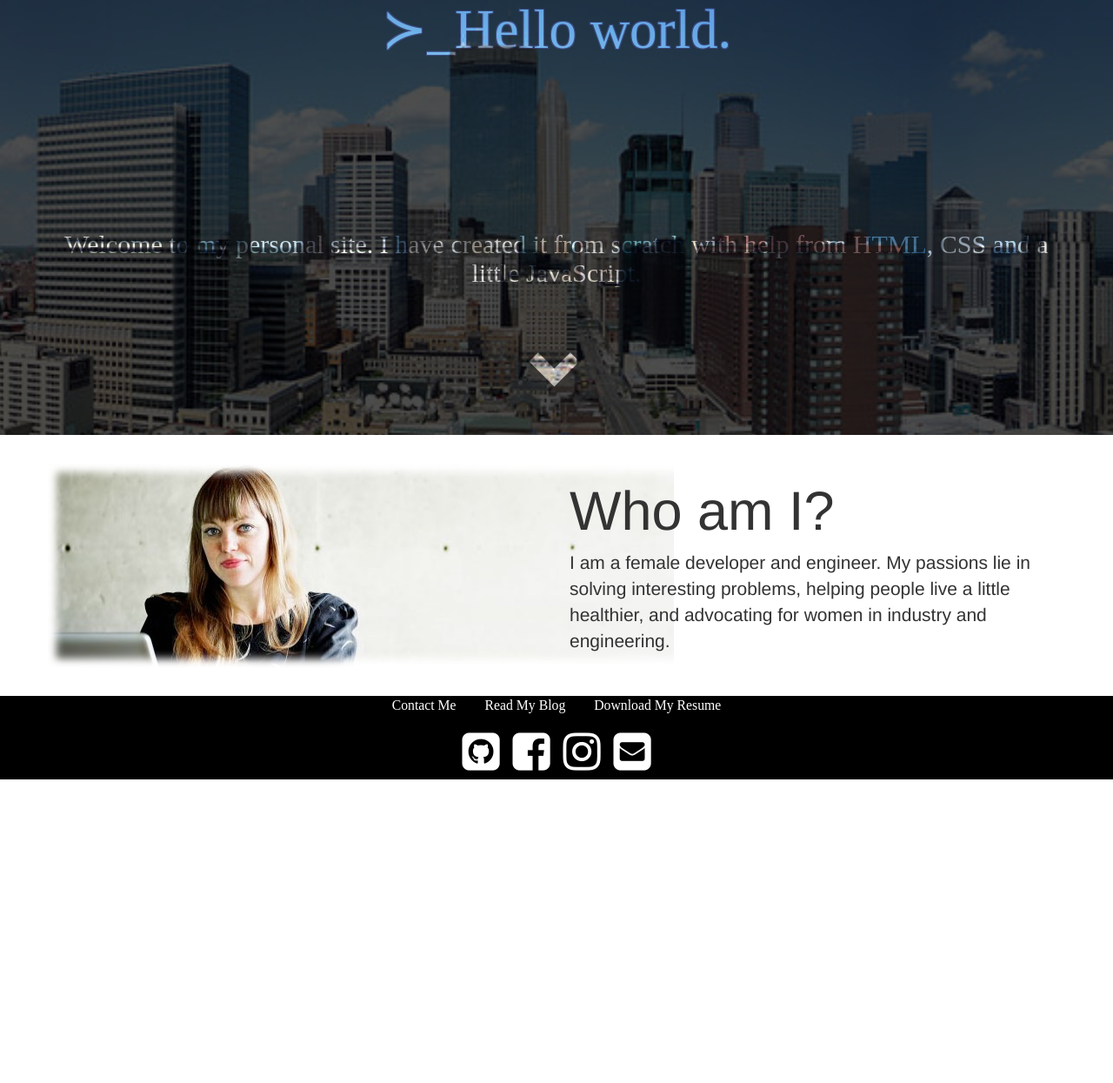
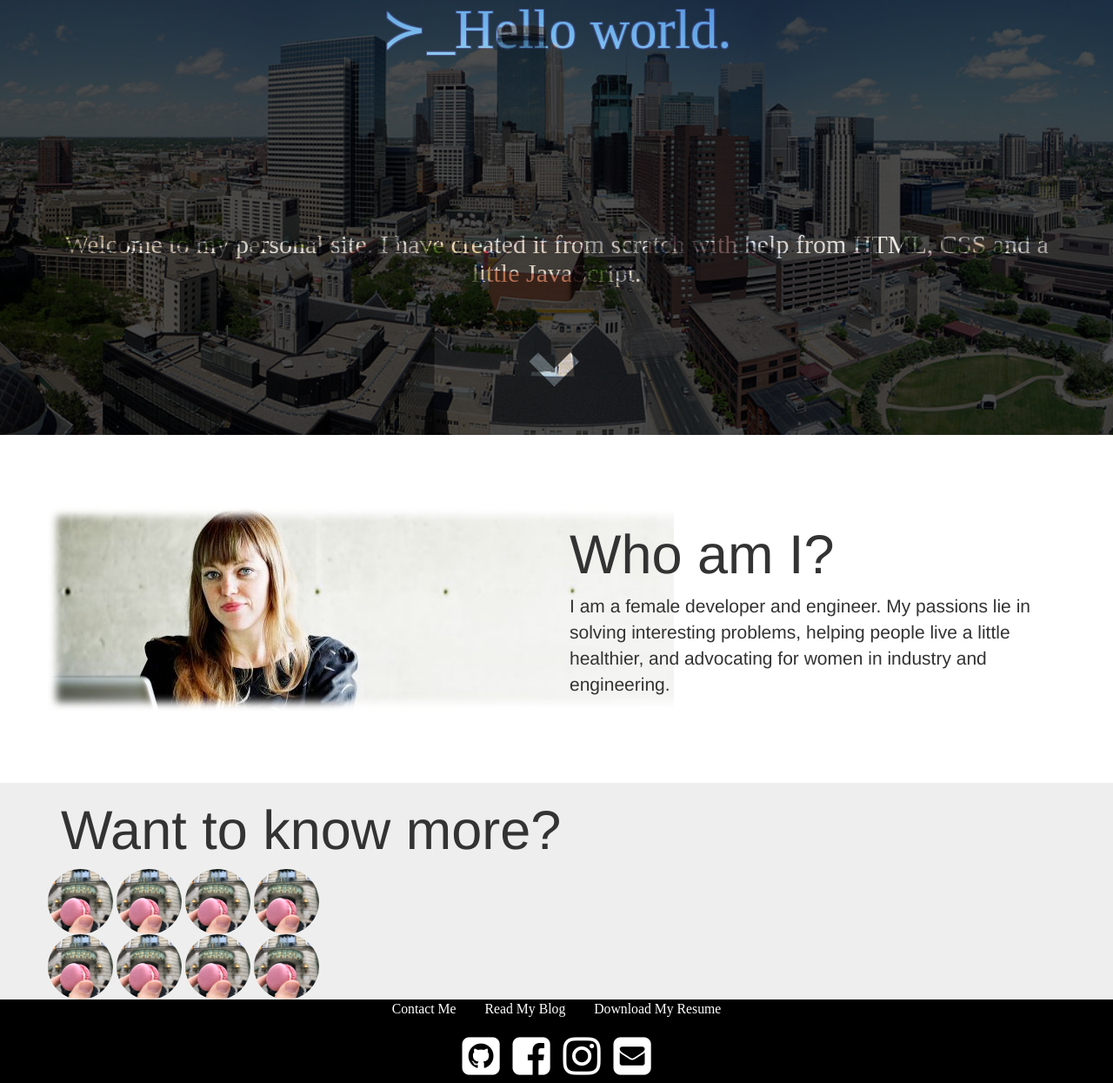
Before and after one commit to pfrank7/pfrank7.github.io, a Jekyll site: the page built from index.html, in a window 1280 px wide. Shown: the whole page at 87% size. Built offline with Jekyll 4.4.1, drawn with Linux system fonts in a browser that asks for light colours; nearby versions of some CDN libraries; before the commit the page ends 900 px from its top, so only the background shows below that.

Commit message:
Update index.html

```diff
--- a/index.html
+++ b/index.html
@@ -49,7 +49,7 @@ title: Paige Frank
 	}
 #about {
 	background-color:white;
-	height:300px;
+	height:400px;
 }
 </style>
 <div>
@@ -83,6 +83,25 @@ title: Paige Frank
 			</div>
 		</div>
 	</section>
+	<section class = "jumbotron">
+		<div class = "container">
+			<div class = "header">
+				<h1> Want to know more? </h1>
+			</div>
+			<div class = "row">
+				<img src="../photos/IMG_7969.jpg" class="img-circle" alt="Plaquat Design Team" width="75" height="75">
+				<img src="../photos/IMG_7969.jpg" class="img-circle" alt="Plaquat Design Team" width="75" height="75">
+				<img src="../photos/IMG_7969.jpg" class="img-circle" alt="Plaquat Design Team" width="75" height="75">
+				<img src="../photos/IMG_7969.jpg" class="img-circle" alt="Plaquat Design Team" width="75" height="75">
+			</div>
+			<div class = "row">
+				<img src="../photos/IMG_7969.jpg" class="img-circle" alt="Plaquat Design Team" width="75" height="75">
+				<img src="../photos/IMG_7969.jpg" class="img-circle" alt="Plaquat Design Team" width="75" height="75">
+				<img src="../photos/IMG_7969.jpg" class="img-circle" alt="Plaquat Design Team" width="75" height="75">
+				<img src="../photos/IMG_7969.jpg" class="img-circle" alt="Plaquat Design Team" width="75" height="75">
+			</div>
+		</div>
+	</section>
 </div>
 <script>
   function printLetterByLetter(destination, message, speed){
```
